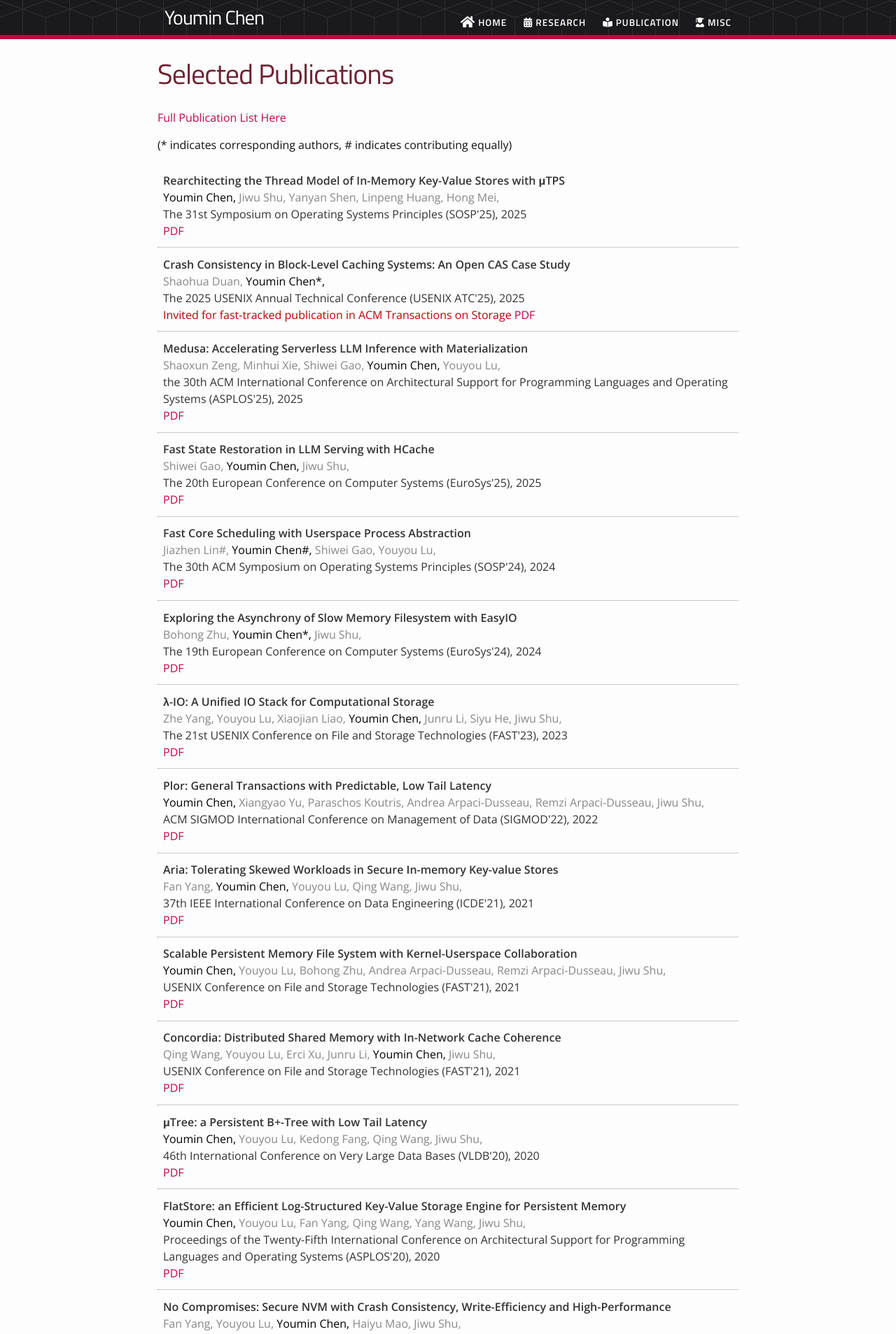
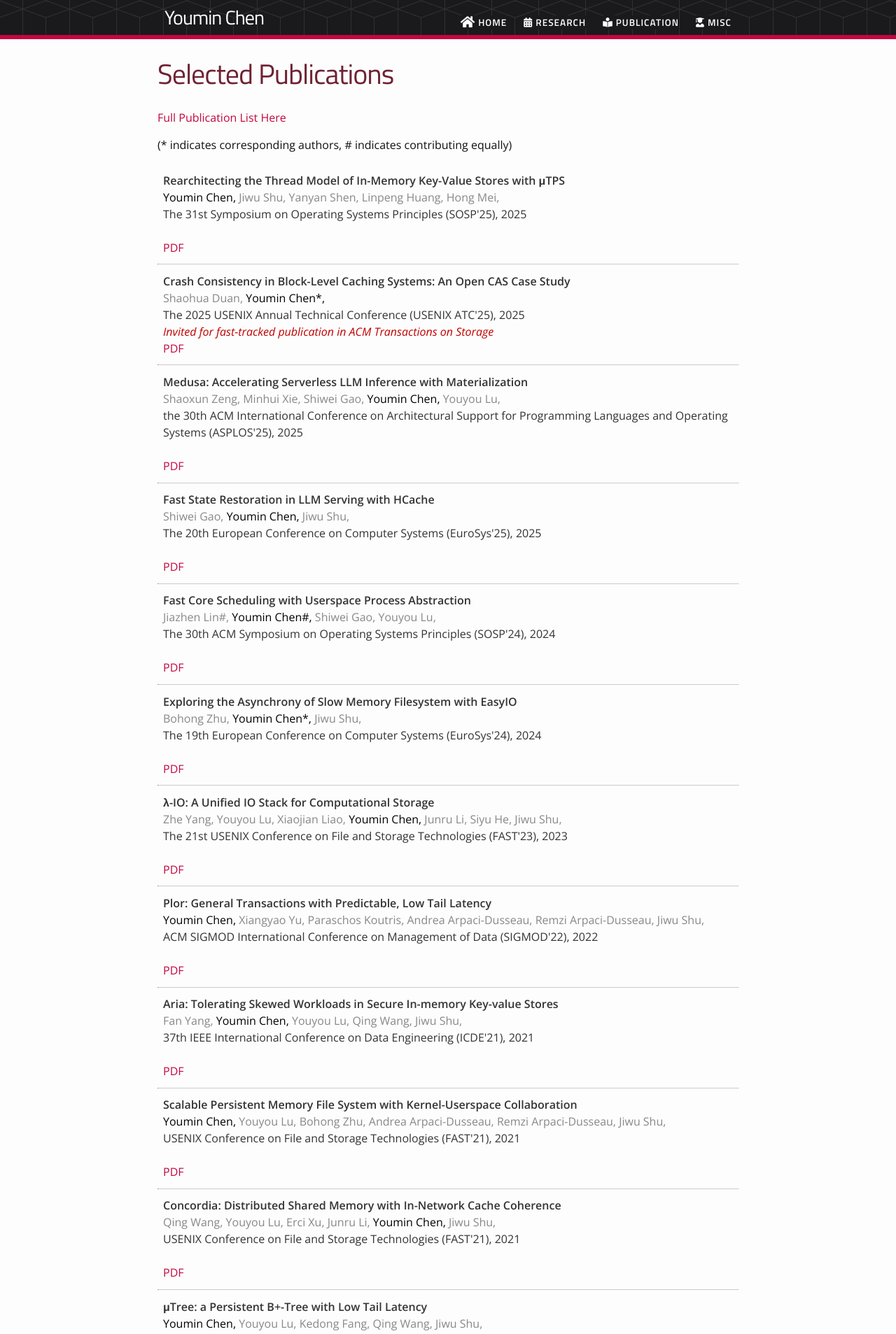
Before and after one commit to chenyoumin1993/chenyoumin1993.github.io, a Jekyll site: the page built from pub.md, in a window 1280 px wide. Shown: the top 1907 px of the page at 70% size. Built offline with Jekyll 4.4.1, drawn with Linux system fonts in a browser that asks for light colours; nearby versions of some CDN libraries.

Commit message:
Update pub.md

```diff
--- a/pub.md
+++ b/pub.md
@@ -39,7 +39,7 @@ permalink: /pub/
                     {{ pub.pubname }}
                     {% if pub.pubnamebrief %}<strong>({{ pub.pubnamebrief }})</strong>{% endif %},
                     {{ pub.year }}<br />
-                    {% if pub.tag %}<font color="#c00000">{{ pub.tag }}</font>{% endif %}
+                    {% if pub.tag %}<i><font color="#c00000">{{ pub.tag }}</font></i>{% endif %} <br />
                     <a href="{{ pub.link }}">PDF</a>
                 </div>
             </div>
```
